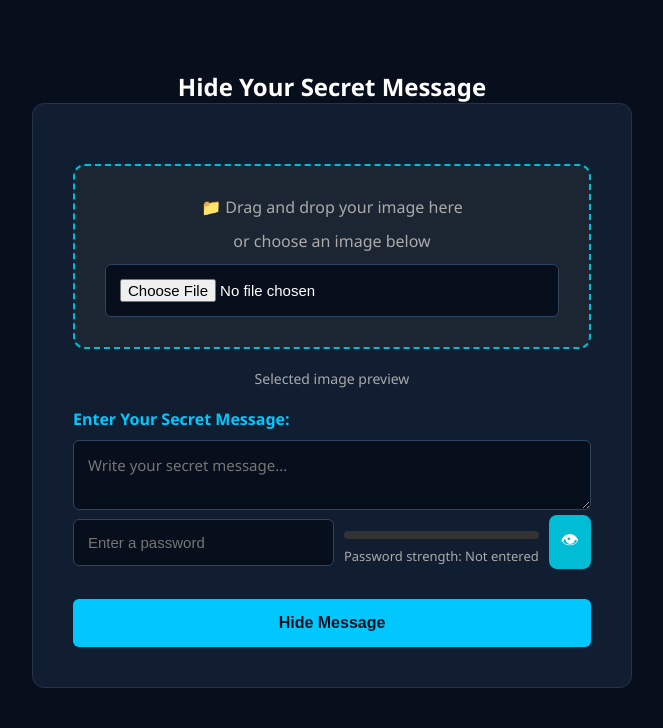
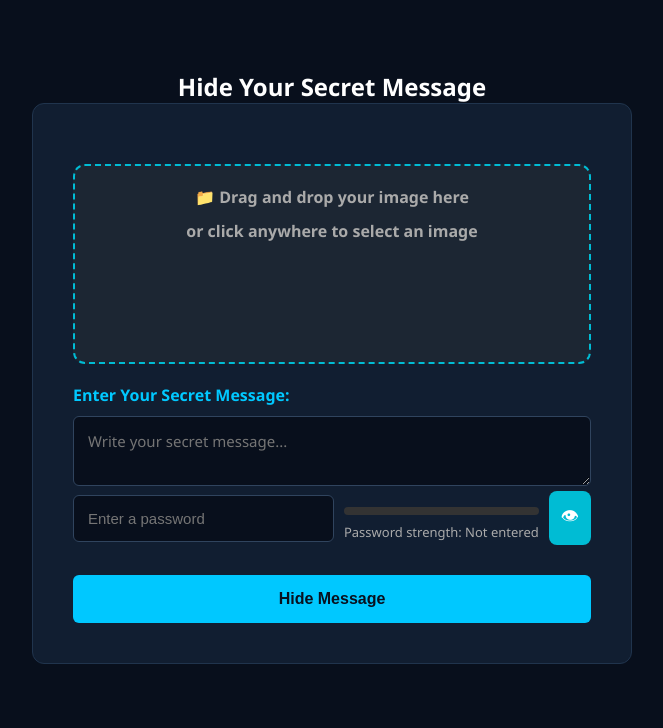
Before and after one commit to abihnavv/SecureStego, a Flask app: page /encode in a window 1280 px wide. Shown: the part 83-811 px from the top of the page, without its empty margins (308-971 px from the left). After the commit the page ends 747 px from the top, so only its background shows below. Run offline with Flask 3, Linux system fonts and the light colour scheme; some libraries are stand-ins or nearby versions.

Commit message:
Updated image upload design

```diff
--- a/static/css/style.css
+++ b/static/css/style.css
@@ -554,3 +554,70 @@ footer {
     font-size: 13px;
     color: #aaa;
 }
+/* Image Upload and Preview */
+
+.drop-area {
+    border: 2px dashed #00bcd4;
+    border-radius: 12px;
+    padding: 20px;
+    margin: 20px 0;
+    min-height: 200px;
+    text-align: center;
+    background: #1c2633;
+    transition: 0.3s ease;
+    cursor: pointer;
+
+    display: flex;
+    flex-direction: column;
+    align-items: center;
+    justify-content: center;
+
+    overflow: hidden;
+    position: relative;
+}
+
+.drop-area p {
+    color: #aaa;
+    margin-bottom: 12px;
+}
+
+.drop-area.dragover {
+    background: #263d4d;
+    border-color: #00ff99;
+    transform: scale(1.02);
+}
+
+/* Hide actual file input */
+.encode-container .upload-input {
+    position: absolute;
+    width: 1px;
+    height: 1px;
+    padding: 0;
+    opacity: 0;
+    overflow: hidden;
+    border: 0;
+}
+
+/* Image preview inside upload box */
+.image-preview {
+    display: none;
+    width: 100%;
+    margin: 0;
+    text-align: center;
+}
+
+.image-preview img {
+    display: none;
+    max-width: 100%;
+    max-height: 250px;
+    width: auto;
+    height: auto;
+    object-fit: contain;
+    margin: 0 auto;
+    border-radius: 12px;
+    border: 2px solid #00bcd4;
+}
+
+.image-preview p {
+    display: none;
+}
--- a/static/js/script.js
+++ b/static/js/script.js
@@ -74,8 +74,12 @@ document.addEventListener("DOMContentLoaded", function () {
     const previewImage = document.getElementById("previewImage");
     const previewText = document.getElementById("previewText");
     const dropArea = document.getElementById("dropArea");
+    const uploadInstructions = document.getElementById("uploadInstructions");
+    const imagePreview = document.querySelector(".image-preview");
 
     if (!imageInput || !dropArea) return;
+
+    let currentImageURL = null;
 
     function showPreview(file) {
         if (!file) return;
@@ -88,24 +92,41 @@ document.addEventListener("DOMContentLoaded", function () {
             return;
         }
 
-        previewImage.src = URL.createObjectURL(file);
+        // Remove previous preview URL
+        if (currentImageURL) {
+            URL.revokeObjectURL(currentImageURL);
+        }
+
+        // Create image preview
+        currentImageURL = URL.createObjectURL(file);
+        previewImage.src = currentImageURL;
+
+        // Show image inside upload box
+        imagePreview.style.display = "block";
         previewImage.style.display = "block";
         previewText.style.display = "none";
+
+        // Hide upload instructions
+        uploadInstructions.style.display = "none";
     }
 
+    // File selection
     imageInput.addEventListener("change", function () {
         showPreview(this.files[0]);
     });
 
+    // Drag over
     dropArea.addEventListener("dragover", function (e) {
         e.preventDefault();
         dropArea.classList.add("dragover");
     });
 
+    // Drag leave
     dropArea.addEventListener("dragleave", function () {
         dropArea.classList.remove("dragover");
     });
 
+    // Drop image
     dropArea.addEventListener("drop", function (e) {
         e.preventDefault();
         dropArea.classList.remove("dragover");
--- a/templates/encode.html
+++ b/templates/encode.html
@@ -58,13 +58,26 @@
             <form action="/encode" method="POST" enctype="multipart/form-data">
                 <input type="hidden" name="csrf_token" value="{{ csrf_token() }}">
 
-                <div class="drop-area" id="dropArea">
-                    <p>📁 Drag and drop your image here</p>
-                    <p>or choose an image below</p>
+                <label class="drop-area" id="dropArea" for="imageInput">
 
-                    <input type="file" id="imageInput" name="image"
-                            accept="image/png,image/jpeg" required>
-                </div>
+                    <div id="uploadInstructions">
+                        <p>📁 Drag and drop your image here</p>
+                        <p>or click anywhere to select an image</p>
+                    </div>
+
+                    <input type="file"
+                            id="imageInput"
+                            name="image"
+                            accept="image/png,image/jpeg"
+                            required
+                            class="upload-input">
+
+                    <div class="image-preview">
+                        <img id="previewImage" src="" alt="Image Preview">
+                        <p id="previewText">Selected image preview</p>
+                    </div>
+
+                    </label>
 
                 <div class="image-preview">
                     <img id="previewImage" src="" alt="Image Preview">
```
Also changed, not shown: templates/decode.html (+18 -10 lines).
